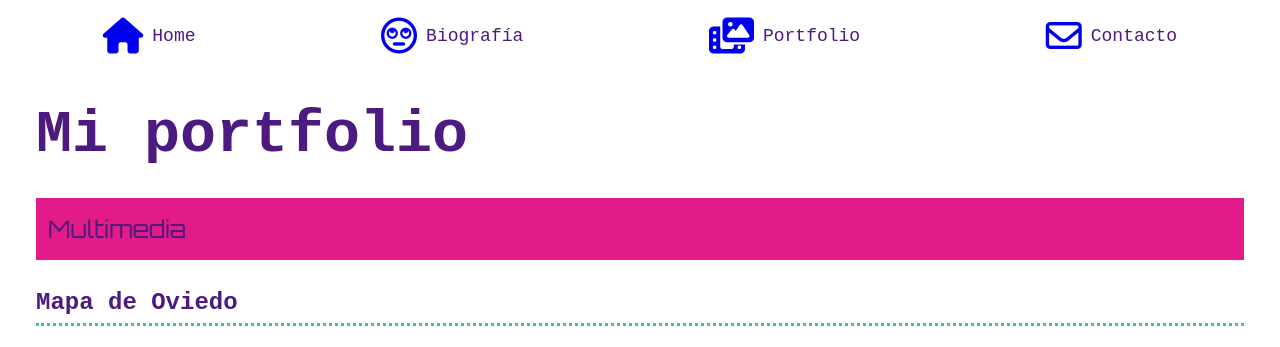
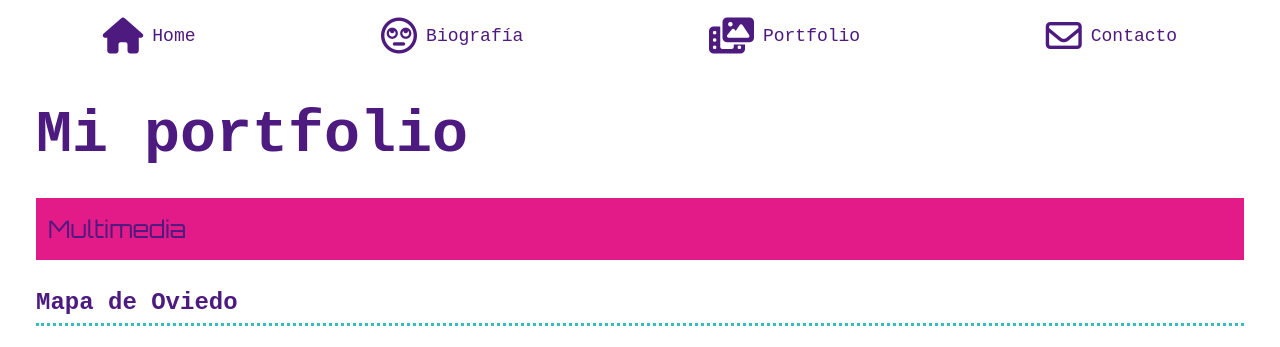
Before and after one commit to n0e13/webPersonal, a plain HTML site: page pages/portfolio.html in a window 1280 px wide. Shown: the top 347 px of the page. Drawn offline with Linux system fonts and the light colour scheme; a web font is replaced by a local one.

Commit message:
v.1.2 arreglo de colores de navegación

```diff
--- a/css/style.css
+++ b/css/style.css
@@ -141,6 +141,12 @@ h3 {
     color: var(--clr-light);
     padding: 5px;
 } */
+
+.fab,
+.fas,
+.far {
+    color: var(--clr-dark);
+}
 
 .fab:active,
 .fas:active,
```
Also changed, not shown: pages/portfolio.html (+1 -1 lines).
